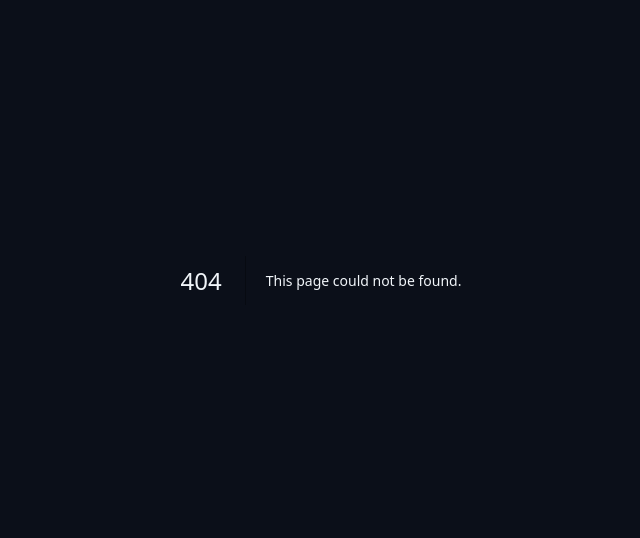
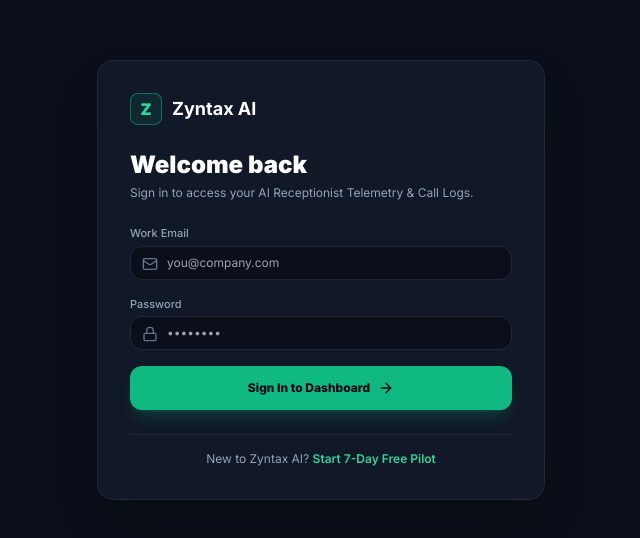
Before and after one commit to zyntaxai-ai/zyntax-ai, a Next.js app: page /login in a window 1280 px wide. Before the commit this address had no page. Shown: the part 120-658 px from the top of the page, without its empty margins (319-959 px from the left). Built offline with nearby package versions, Linux system fonts and the light colour scheme; no server answers.

Commit message:
Create page.tsx

```diff
--- /dev/null
+++ b/app/login/page.tsx
@@ -0,0 +1,112 @@
+"use client";
+
+import React, { useState } from "react";
+import { useRouter } from "next/navigation";
+import { ArrowRight, Mail, Lock, Loader2 } from "lucide-react";
+import { supabase, isSupabaseConfigured } from "@/lib/supabase";
+
+export default function LoginPage() {
+  const router = useRouter();
+  const [email, setEmail] = useState("");
+  const [password, setPassword] = useState("");
+  const [loading, setLoading] = useState(false);
+  const [errorMsg, setErrorMsg] = useState<string | null>(null);
+
+  const handleLogin = async (e: React.FormEvent) => {
+    e.preventDefault();
+    setLoading(true);
+    setErrorMsg(null);
+
+    try {
+      if (isSupabaseConfigured && supabase) {
+        const { error } = await supabase.auth.signInWithPassword({ email, password });
+        if (error) throw error;
+      }
+
+      localStorage.setItem(
+        "zyntax_user",
+        JSON.stringify({ name: email.split("@")[0], email })
+      );
+
+      // If tenant already configured, go straight to dashboard, else onboarding
+      const existingTenant = localStorage.getItem("zyntax_tenant");
+      router.push(existingTenant ? "/dashboard" : "/onboarding");
+    } catch (err: unknown) {
+      setErrorMsg(err instanceof Error ? err.message : "Invalid login credentials.");
+    } finally {
+      setLoading(false);
+    }
+  };
+
+  return (
+    <div className="min-h-screen bg-[#0B0F19] text-slate-100 flex flex-col justify-center items-center p-6">
+      <div className="w-full max-w-md bg-[#111827] border border-[#1F2937] rounded-2xl p-8 shadow-2xl">
+        <a href="/" className="flex items-center space-x-2.5 mb-6">
+          <div className="w-8 h-8 rounded-lg bg-emerald-500/10 border border-emerald-500/50 flex items-center justify-center font-black text-emerald-400">
+            Z
+          </div>
+          <span className="text-lg font-bold text-white">Zyntax AI</span>
+        </a>
+
+        <h1 className="text-2xl font-black text-white mb-1">Welcome back</h1>
+        <p className="text-xs text-slate-400 mb-6">
+          Sign in to access your AI Receptionist Telemetry &amp; Call Logs.
+        </p>
+
+        <form onSubmit={handleLogin} className="space-y-4">
+          <div>
+            <label className="block text-[11px] font-medium text-slate-400 mb-1">Work Email</label>
+            <div className="relative">
+              <Mail className="w-4 h-4 text-slate-500 absolute left-3 top-2.5" />
+              <input
+                type="email"
+                required
+                value={email}
+                onChange={(e) => setEmail(e.target.value)}
+                placeholder="you@company.com"
+                className="w-full bg-[#0B0F19] border border-[#1F2937] focus:border-emerald-500 rounded-xl pl-9 pr-3 py-2 text-xs text-white focus:outline-none"
+              />
+            </div>
+          </div>
+
+          <div>
+            <label className="block text-[11px] font-medium text-slate-400 mb-1">Password</label>
+            <div className="relative">
+              <Lock className="w-4 h-4 text-slate-500 absolute left-3 top-2.5" />
+              <input
+                type="password"
+                required
+                value={password}
+                onChange={(e) => setPassword(e.target.value)}
+                placeholder="••••••••"
+                className="w-full bg-[#0B0F19] border border-[#1F2937] focus:border-emerald-500 rounded-xl pl-9 pr-3 py-2 text-xs text-white focus:outline-none"
+              />
+            </div>
+          </div>
+
+          {errorMsg && (
+            <div className="p-3 rounded-xl bg-red-950/40 border border-red-500/40 text-xs text-red-300">
+              {errorMsg}
+            </div>
+          )}
+
+          <button
+            type="submit"
+            disabled={loading}
+            className="w-full bg-emerald-500 hover:bg-emerald-400 text-slate-950 font-extrabold py-3.5 rounded-xl text-xs transition flex items-center justify-center space-x-2 shadow-lg shadow-emerald-500/20"
+          >
+            {loading ? <Loader2 className="w-4 h-4 animate-spin" /> : <span>Sign In to Dashboard</span>}
+            {!loading && <ArrowRight className="w-4 h-4" />}
+          </button>
+        </form>
+
+        <div className="mt-6 pt-4 border-t border-[#1F2937] text-center text-xs text-slate-400">
+          New to Zyntax AI?{" "}
+          <a href="/signup" className="text-emerald-400 font-semibold hover:underline">
+            Start 7-Day Free Pilot
+          </a>
+        </div>
+      </div>
+    </div>
+  );
+}
```
